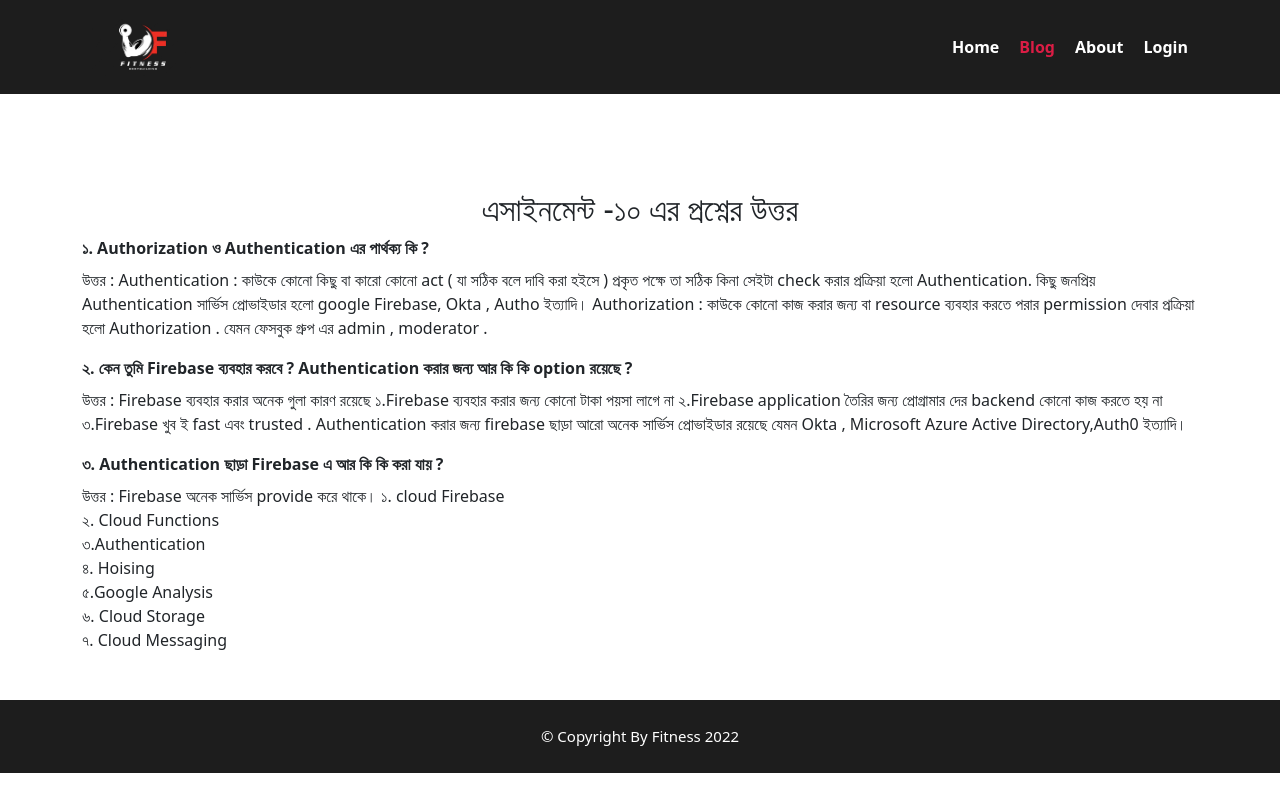
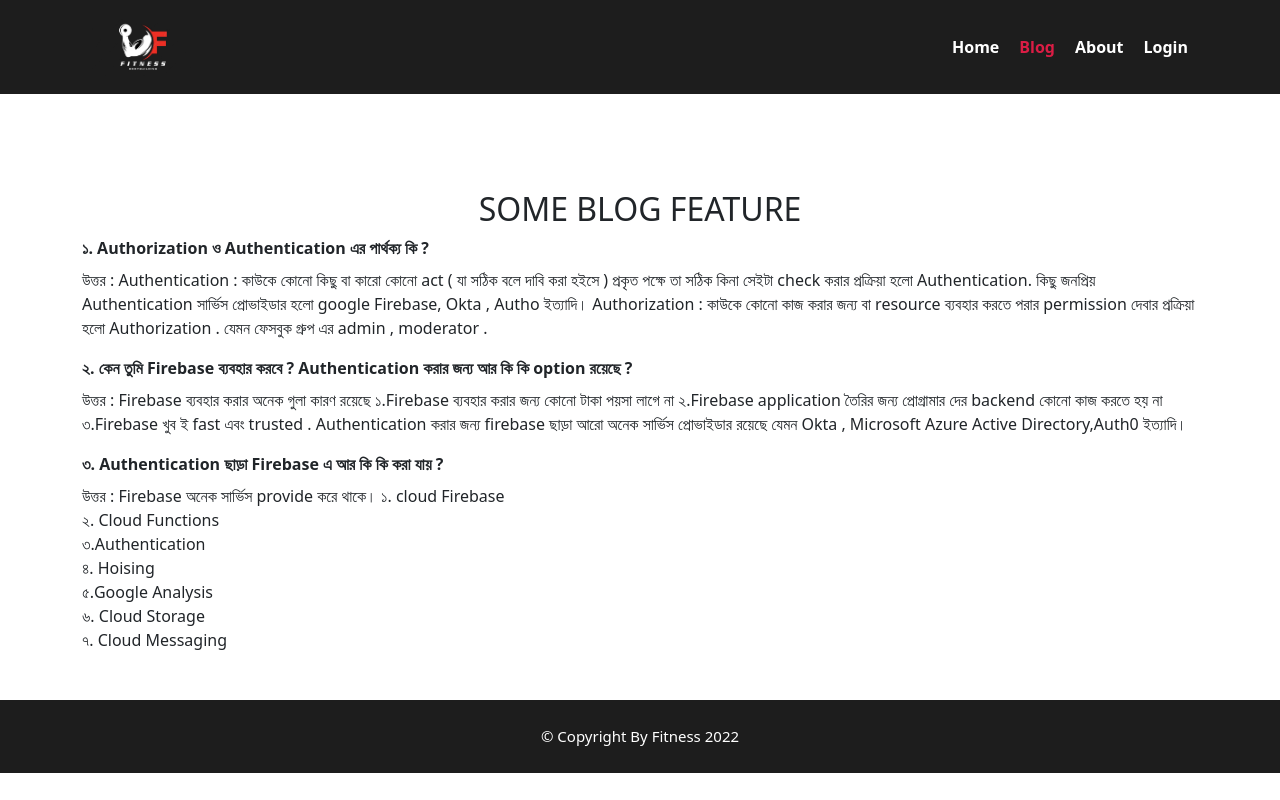
Before and after one commit to sumonbarai/fitness, a React (Create React App) app: page /blog in a window 1280 px wide. Built offline with nearby package versions, Linux system fonts and the light colour scheme; no server answers.

Commit message:
blog page update

```diff
--- a/src/pages/Blog/Blog.js
+++ b/src/pages/Blog/Blog.js
@@ -4,7 +4,7 @@ import "./Blog.css";
 const Blog = () => {
   return (
     <div className="blog-area container my-5 ">
-      <h2 className="text-center pt-5">এসাইনমেন্ট -১০ এর প্রশ্নের উত্তর </h2>
+      <h2 className="text-center pt-5 text-uppercase">Some blog Feature </h2>
       <div className="faq-area">
         <div className="question-group">
           <div className="question my-2 fw-bold">
```
